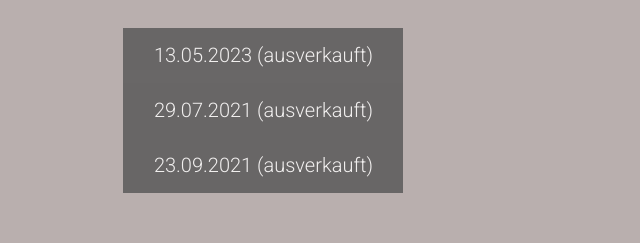
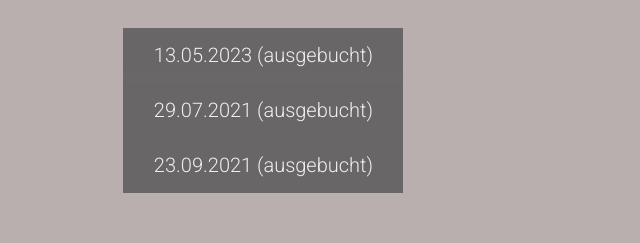
Before and after one commit to RPietzschmann/sandra_website, a plain HTML site: page seminare.html in a window 1280 px wide. Shown: the part 1201-1444 px from the top of the page, 0-640 px from the left. Drawn offline with nearby package versions, Linux system fonts and the light colour scheme.

Commit message:
Seminare - Anpassung Text ausgebucht

```diff
--- a/seminare.html
+++ b/seminare.html
@@ -116,9 +116,9 @@
 
                 <ul class= "ul_termine">
                     <li >
-                       <!-- <button class="open-button" onclick="openForm('myForm')">26.05.2021 (ausverkauft)</button>-->
+                       <!-- <button class="open-button" onclick="openForm('myForm')">26.05.2021 (ausgebucht)</button>-->
 
-                        <button class="open-button disabled">13.05.2023 (ausverkauft)</button>
+                        <button class="open-button disabled">13.05.2023 (ausgebucht)</button>
 
                         <div class="form-popup" id="myForm">
 
@@ -146,7 +146,7 @@
                     </li>
                     <li>
                        <!-- <button class="open-button" onclick="openForm('myForm2')">29.07.2021</button>-->
-                        <button class="open-button disabled">29.07.2021 (ausverkauft)</button>
+                        <button class="open-button disabled">29.07.2021 (ausgebucht)</button>
 
                         <div class="form-popup" id="myForm2">
                             <form action="https://formsubmit.co/sandra.pietzschmann@gmx.de" class="form-container" method="POST">
@@ -169,7 +169,7 @@
                     </li>
                     <li>
                      <!--   <button class="open-button" onclick="openForm('myForm3')">23.09.2021</button>-->
-                        <button class="open-button disabled">23.09.2021 (ausverkauft)</button>
+                        <button class="open-button disabled">23.09.2021 (ausgebucht)</button>
 
                         <div class="form-popup" id="myForm3">
                             <form action="https://formsubmit.co/sandra.pietzschmann@gmx.de" class="form-container" method="POST">
```
